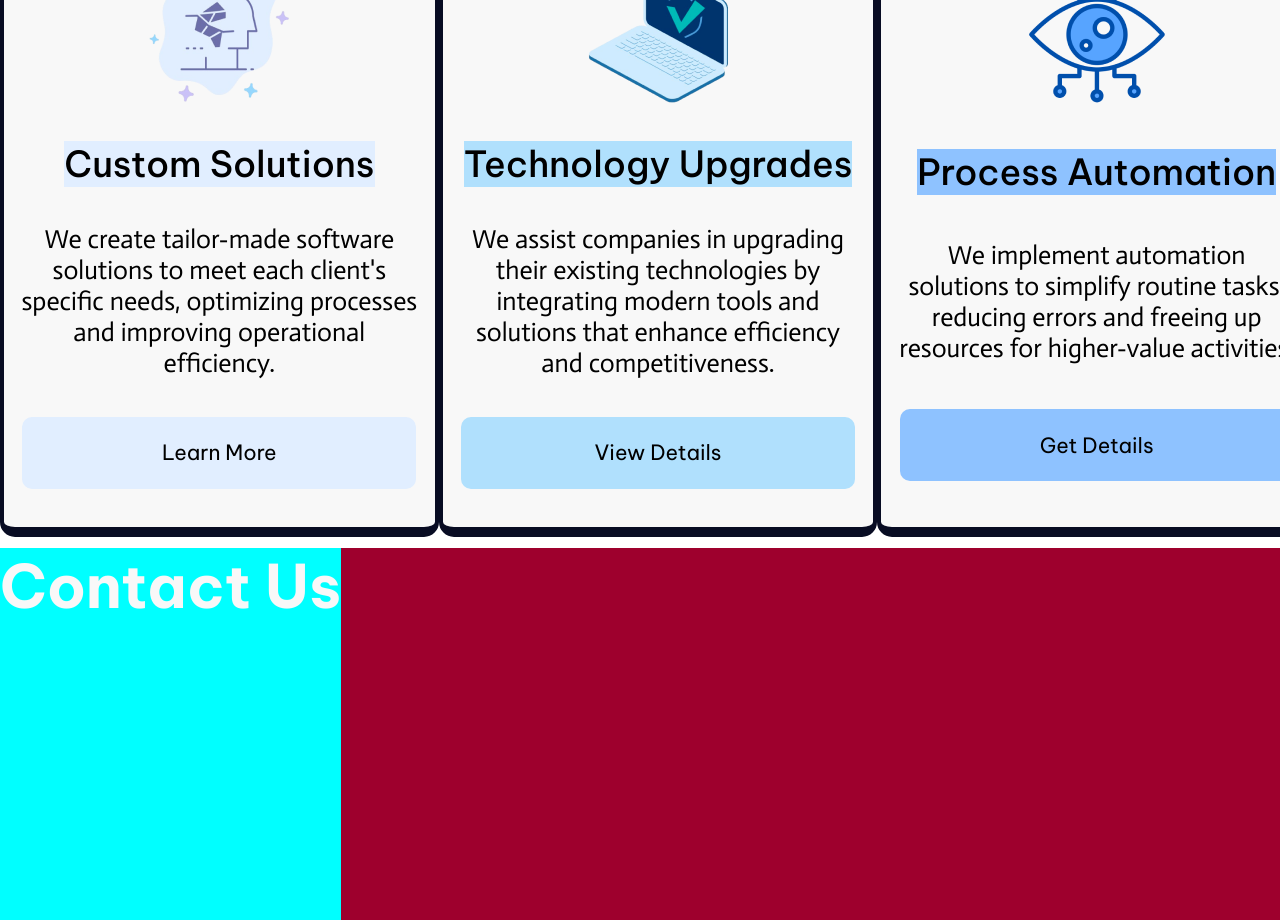
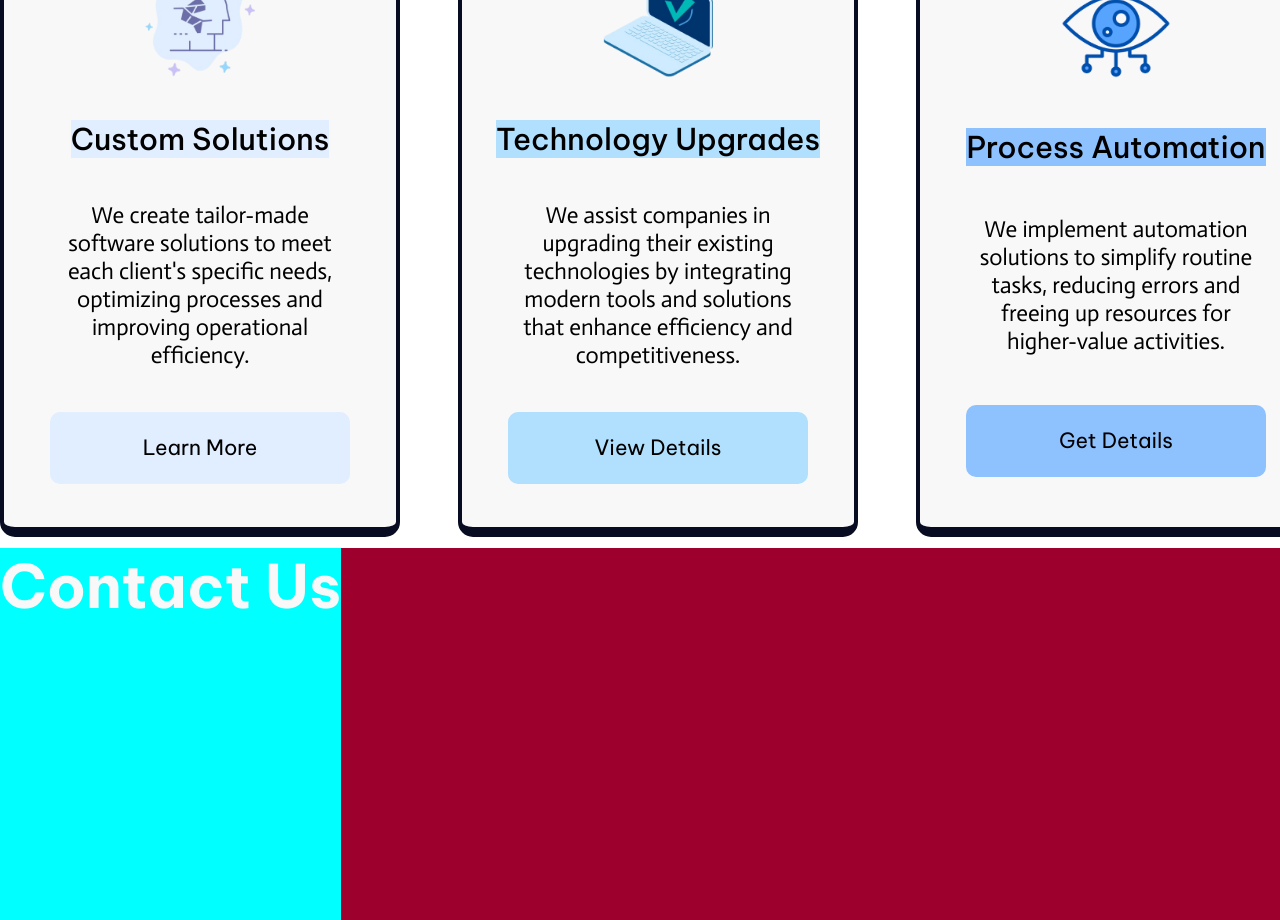
Before and after one commit to rafajdev/Inovax, a React (Vite) app: page / in a window 1280 px wide. Shown: the part 2540-3460 px from the top of the page. Built offline with nearby package versions, Linux system fonts and the light colour scheme.

Commit message:
Updated card component. Adjusted button width and font sizes

```diff
--- a/src/components/card/index.tsx
+++ b/src/components/card/index.tsx
@@ -7,7 +7,7 @@ export default function Card({title, titleBgColor, content, icon, iconAlt, butto
             <img src={`./${icon}`} alt={iconAlt} className={styles.card_icon}/>
             <h3 className={styles.card_title} style={{backgroundColor: titleBgColor}}>{title}</h3>
             <p className={styles.card_content}>{content}</p>
-            <Button content={buttonContent} width='394px' backgroundColor={buttonColor} fontColor='#080C23;' backgroundColorHover={buttonHoverColer} fontColorHover='#080C23;'/>
+            <Button content={buttonContent} width='300px' backgroundColor={buttonColor} fontColor='#080C23;' backgroundColorHover={buttonHoverColer} fontColorHover='#080C23;'/>
         </div>
     )
 }
--- a/src/components/card/styles.module.css
+++ b/src/components/card/styles.module.css
@@ -2,7 +2,7 @@
 
 .card {
     background-color: var(--white-color);
-    width: 475px;
+    width: 400px;
     height: 621px;
     display: flex;
     flex-direction: column;
@@ -18,17 +18,17 @@
 }
 
 .card_icon {
-    width: 140px;
+    width: 110px;
 }
 
 .card_title {
-    font-size: 36px;
+    font-size: 30px;
     font-family: 'Be Vietnam Pro', sans-serif;
     font-weight: 500;
 }
 
 .card_content {
-    max-width: 400px;
+    max-width: 300px;
     text-align: center;
-    font-size: 26px;
+    font-size: 23px;
 }
```
